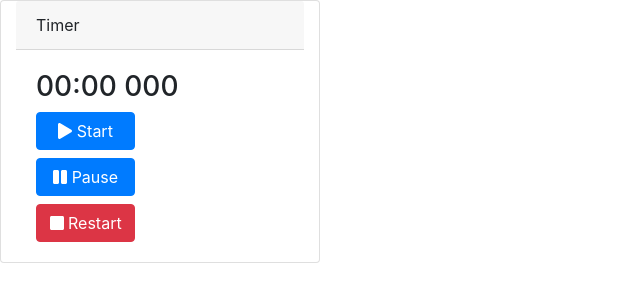
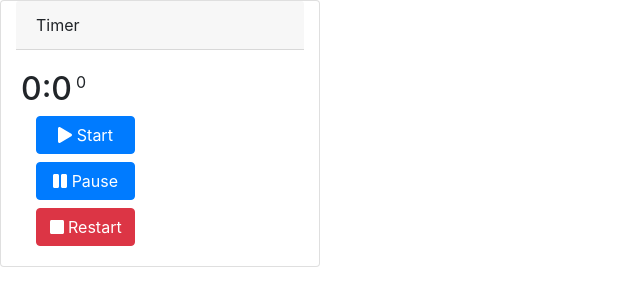
Before and after one commit to brunoc-cardoso/BytesFrontTest, an Angular app: page / in a window 1280 px wide. Shown: the top 306 px of the page, without its empty margins (0-640 px from the left). Built offline with nearby package versions, Linux system fonts and the light colour scheme.

Commit message:
updated timer method

```diff
--- a/src/app/timer/timer.component.html
+++ b/src/app/timer/timer.component.html
@@ -4,7 +4,11 @@
   </div>
   <div class="card-body">
 
-    <h3>00:00 000</h3>
+    <div id="stopwatch" class="row">
+      <h2 id="minutes">{{minutes}}</h2>
+      <h2 id="seconds">:{{seconds}}</h2>
+      <span id="milliseconds" class="pl-1"> {{milliseconds}}</span>
+    </div>
 
     <!-- buttons -->
     <a href="#" class="btn btn-primary btn-block btn-timer" (click)=startStopwatch()>
--- a/src/app/timer/timer.component.ts
+++ b/src/app/timer/timer.component.ts
@@ -12,17 +12,53 @@ export class TimerComponent implements OnInit {
   faPlay = faPlay;
   faStop = faStop;
 
+  control = null;
+  milliseconds = 0;
+  seconds = 0;
+  minutes = 0;
+
   constructor() { }
 
   ngOnInit() {
   }
 
   stopwatch() {
-    // TODO
+    // milleseconds
+    if (this.milliseconds < 99) {
+      this.milliseconds++;
+      if (this.milliseconds < 10) { this.milliseconds += 0; }
+      // component receives data
+    }
+    if (this.milliseconds === 99) {
+      this.milliseconds = -1;
+    }
+
+    // seconds
+    if (this.seconds === 0) {
+      this.seconds++;
+      if (this.seconds < 10) { this.seconds += 0; }
+      // component receives data
+    }
+    if (this.seconds === 59) {
+      this.seconds = -1;
+    }
+
+    // minutes
+    if (this.minutes === 0 && this.seconds === 0) {
+      this.minutes++;
+      if (this.minutes < 10) { this.minutes += 0; }
+      // component receives data
+    }
+    if (this.minutes === 59) {
+      this.minutes = -1;
+    }
+
+    // show time
+    console.log(this.minutes + ':' + this.seconds + ':' + this.milliseconds);
   }
 
   startStopwatch() {
-    // TODO
+    this.control = setInterval(this.stopwatch, 1000);
   }
 
   pauseStopwatch() {
```
